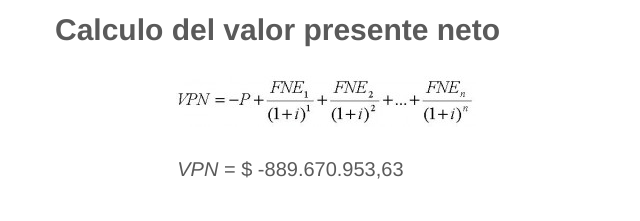
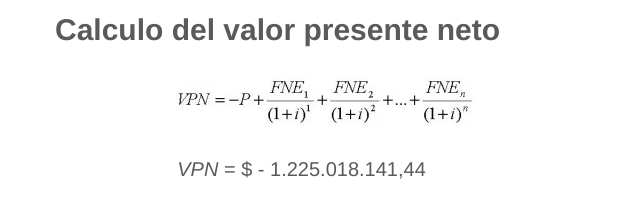
Before and after one commit to aeespinosao/EnergyPAZ, a plain HTML site: page html/flujofondos.html in a window 1280 px wide. Shown: the part 2520-2741 px from the top of the page, 0-640 px from the left. Drawn offline with nearby package versions, Linux system fonts and the light colour scheme.

Commit message:
Corrección VPN

```diff
--- a/html/flujofondos.html
+++ b/html/flujofondos.html
@@ -440,7 +440,7 @@
      <div class="row featurette">
            <h2><b>Calculo del valor presente neto</b></h2><br>
            &nbsp;&nbsp;&nbsp;&nbsp;&nbsp;&nbsp;&nbsp;&nbsp;&nbsp;&nbsp;&nbsp;&nbsp;&nbsp;&nbsp;&nbsp;&nbsp;&nbsp;&nbsp;&nbsp;&nbsp;&nbsp;&nbsp;&nbsp;&nbsp;&nbsp;&nbsp;&nbsp;&nbsp;&nbsp;&nbsp;&nbsp;<img src="../images/vpn.jpg" alt="">
-      <div class="eq-c" style="font-size:20px;"><br> &nbsp;&nbsp;&nbsp;&nbsp;&nbsp;&nbsp;&nbsp;&nbsp;&nbsp;&nbsp;&nbsp;&nbsp;&nbsp;&nbsp;&nbsp;&nbsp;&nbsp;&nbsp;&nbsp;&nbsp;&nbsp;&nbsp;<i>VPN </i> = $ -889.670.953,63
+      <div class="eq-c" style="font-size:20px;"><br> &nbsp;&nbsp;&nbsp;&nbsp;&nbsp;&nbsp;&nbsp;&nbsp;&nbsp;&nbsp;&nbsp;&nbsp;&nbsp;&nbsp;&nbsp;&nbsp;&nbsp;&nbsp;&nbsp;&nbsp;&nbsp;&nbsp;<i>VPN </i> = $ - 1.225.018.141,44
     </div>
       <br><br>
            <p class="lead"> &nbsp;&nbsp;&nbsp;&nbsp;&nbsp;&nbsp;&nbsp;&nbsp;&nbsp;&nbsp;&nbsp;&nbsp;Siendo: <br>
```
